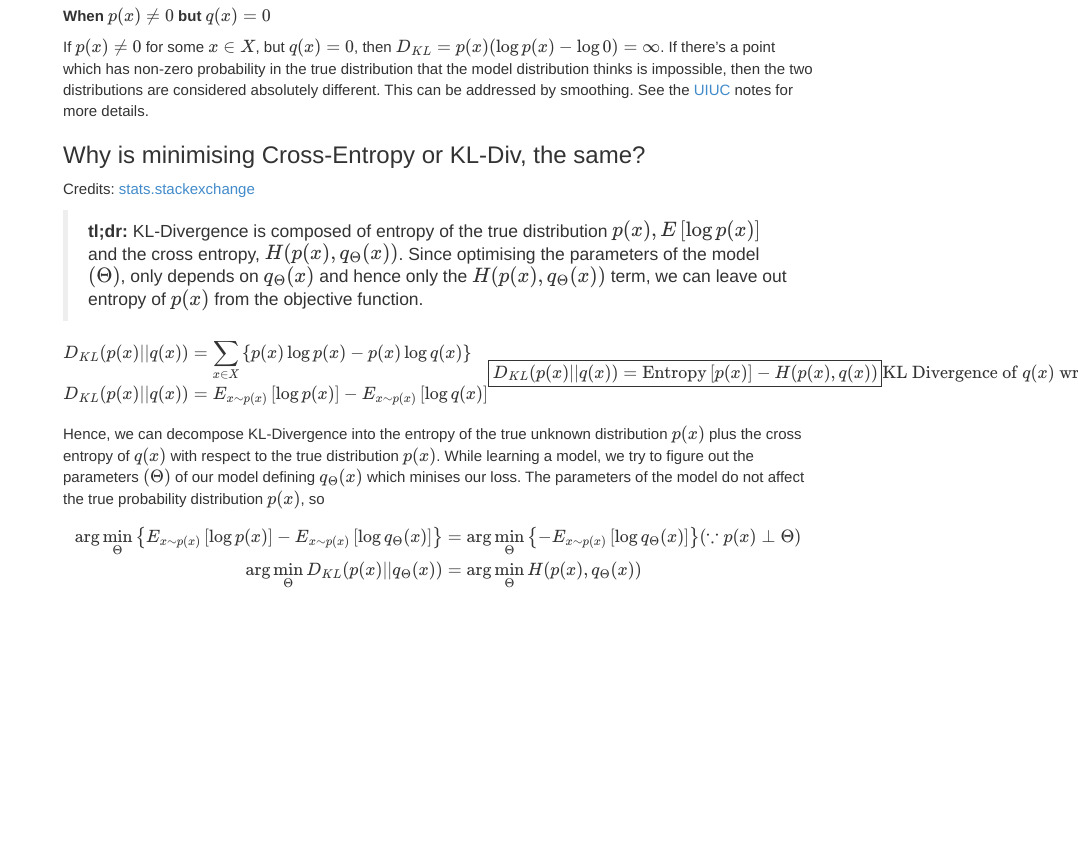
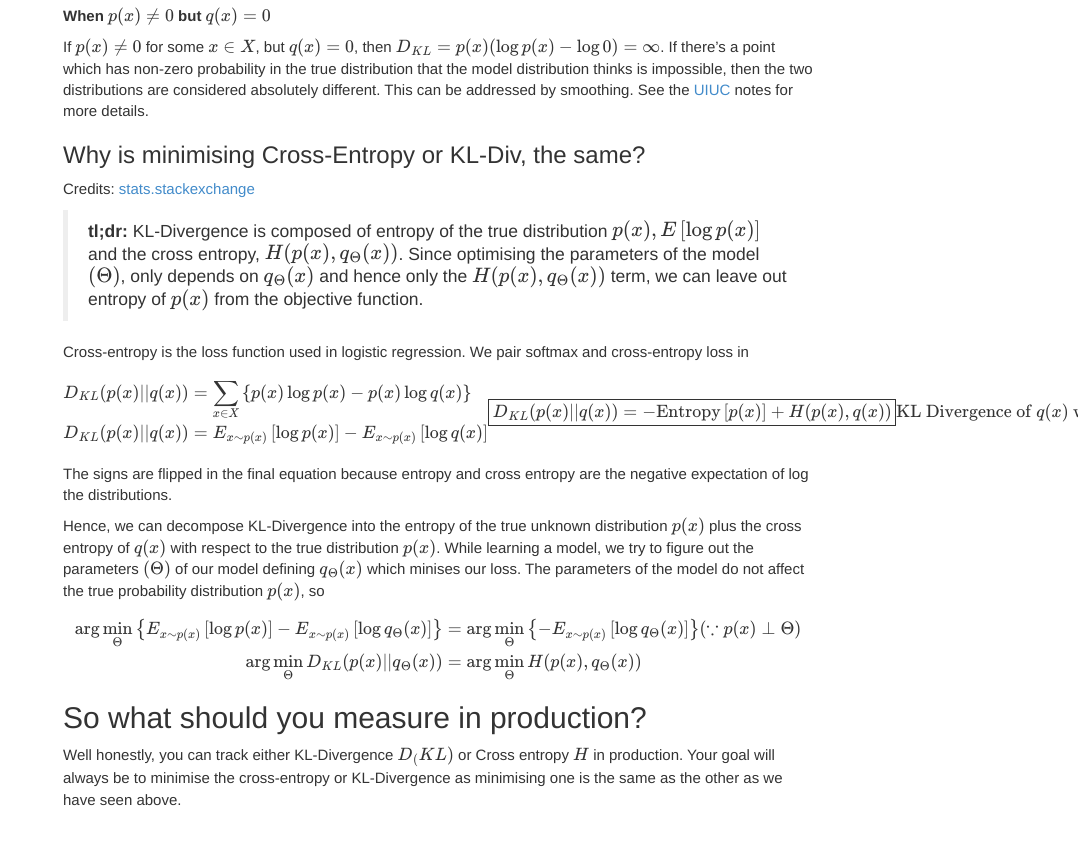
Before and after one commit to vispz/psvishnu91.github.io, a Jekyll site: the page built from _posts/ml_notes/2022-11-10-entropy_kld.md, in a window 1280 px wide and 900 px high, scrolled down 2264 px. Shown: the top 845 px of the window, without its empty margins (202-1280 px from the left). Built offline with Jekyll 4.4.1, drawn with Linux system fonts in a browser that asks for light colours; nearby versions of some CDN libraries; formulas are drawn with MathJax 3; before the commit the page ends 2951 px from its top, so only the background shows below that.

Commit message:
Fixed signs in kld notes

```diff
--- a/_posts/ml_notes/2022-11-10-entropy_kld.md
+++ b/_posts/ml_notes/2022-11-10-entropy_kld.md
@@ -110,14 +110,20 @@ Credits: [stats.stackexchange](https://stats.stackexchange.com/a/357974/84357)
 > hence only the
 > $$H(p(x), q_{\Theta}(x))$$ term, we can leave out entropy of $$p(x)$$ from the objective function.
 
+Cross-entropy is the loss function used in logistic regression. We pair softmax and cross-entropy
+loss in
+
 $$
 \begin{align*}
 D_{KL}(p(x)||q(x)) &= \sum_{x \in X} \left\{ p(x) \log p(x) - p(x) \log q(x) \right\} \\
  D_{KL}(p(x)||q(x)) &= E_{x\sim p(x)}\left[\log p(x)\right] - E_{x \sim p(x)} \left[\log q(x)\right]\\
 \end{align*}\\
-\boxed{D_{KL}(p(x)||q(x)) = \text{Entropy}\left[p(x)\right] - H(p(x), q(x))}\\
-\text{KL Divergence of $q(x)$ wrt $p(x)$} = \text{Entropy of } p(x) - \text{Cross entropy of $q(x)$ wrt to the distribution $p(x)$}
+\boxed{D_{KL}(p(x)||q(x)) = -\text{Entropy}\left[p(x)\right] + H(p(x), q(x))}\\
+\text{KL Divergence of $q(x)$ wrt $p(x)$} = -\text{Entropy of } p(x) + \text{Cross entropy of $q(x)$ wrt to the distribution $p(x)$}
 $$
+
+The signs are flipped in the final equation because entropy and cross entropy are
+the negative expectation of log the distributions.
 
 Hence, we can decompose KL-Divergence into the entropy of the true unknown distribution $$p(x)$$
 plus the cross entropy of $$q(x)$$ with respect to the true distribution $$p(x)$$.
@@ -131,3 +137,8 @@ $$
 \arg\min_{\Theta} D_{KL}(p(x)||q_\Theta(x)) &=  \arg\min_{\Theta} H(p(x),q_\Theta(x))
 \end{align*}
 $$
+
+## So what should you measure in production?
+Well honestly, you can track either KL-Divergence $$D_(KL)$$ or Cross entropy $$H$$ in production.
+Your goal will always be to minimise the cross-entropy or KL-Divergence as minimising one is
+the same as the other as we have seen above.
```
